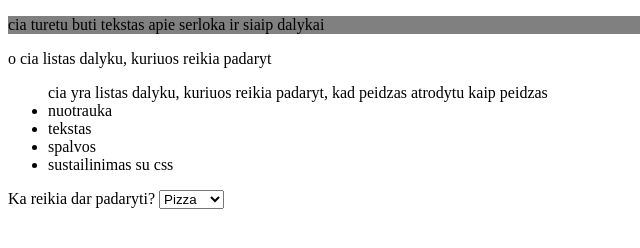
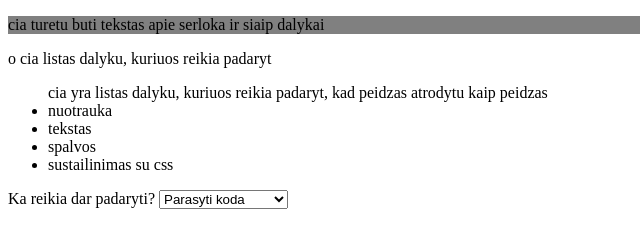
Before and after one commit to noravis/2-serlokas, a website: page index.html in a window 1280 px wide. Shown: the full height of the page, 0-640 px from the left. Drawn offline with Linux system fonts and the light colour scheme.

Commit message:
drop down teisingas

```diff
--- a/index.html
+++ b/index.html
@@ -19,11 +19,11 @@
     <form>
   <label for="reikia padaryti">Ka reikia dar padaryti?</label>
   <select id="reikia padaryti" name="reikia padaryti">
-    <option value="parasyti koda">Pizza</option>
-    <option value="ikelti paveiksliuka">Curry</option>
-    <option value="pagrazinti spalvas">Salad</option>
-    <option value="sucentruoti">Ramen</option>
-    <option value="padaryti mygtuka">Tacos</option>
+    <option value="parasyti koda">Parasyti koda</option>
+    <option value="ikelti paveiksliuka">ikelti paveiksliuka</option>
+    <option value="pagrazinti spalvas">pagrazinti spalvas</option>
+    <option value="sucentruoti">sucentruoti</option>
+    <option value="padaryti mygtuka">padaryti mygtuka</option>
   </select>
 </form>
 
```
